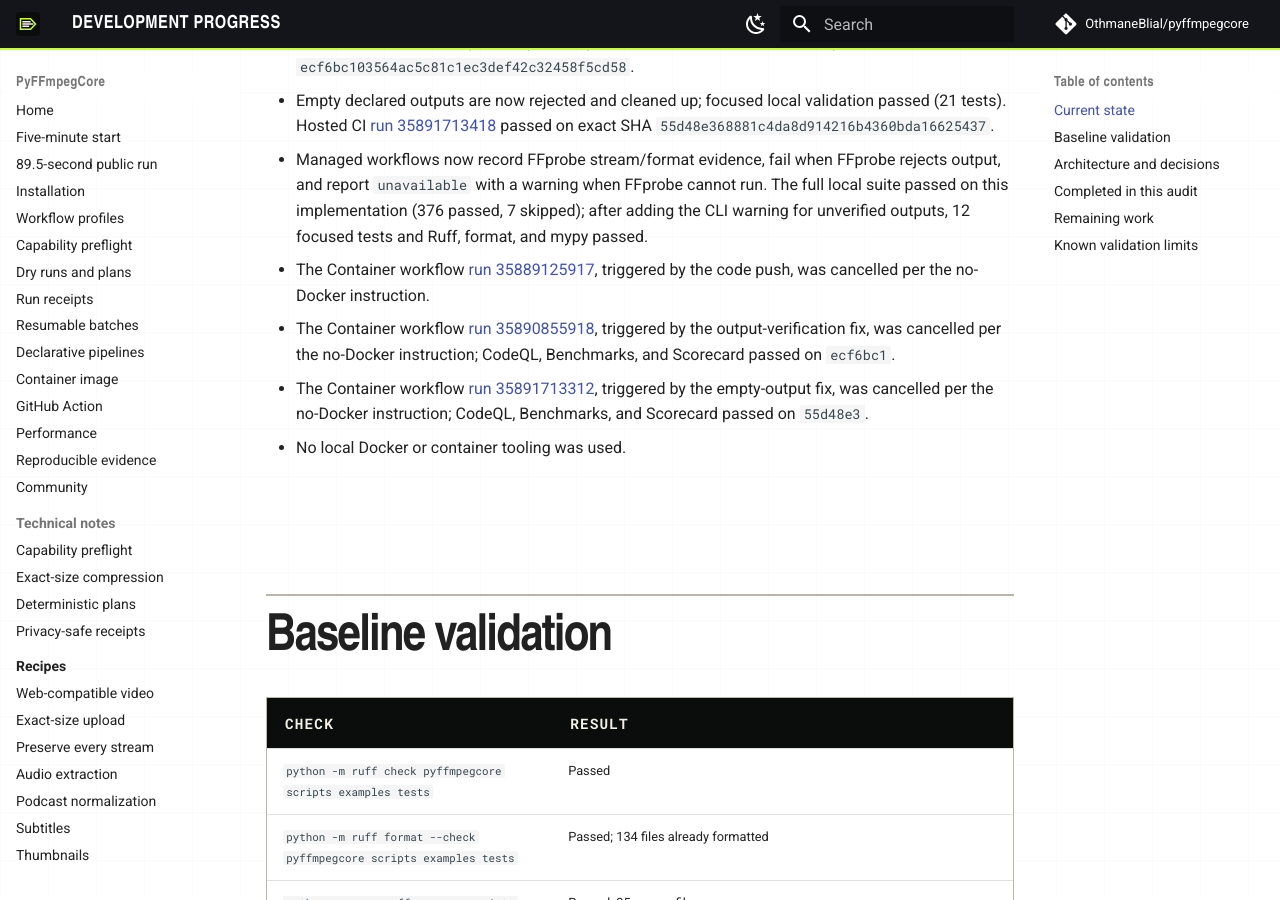
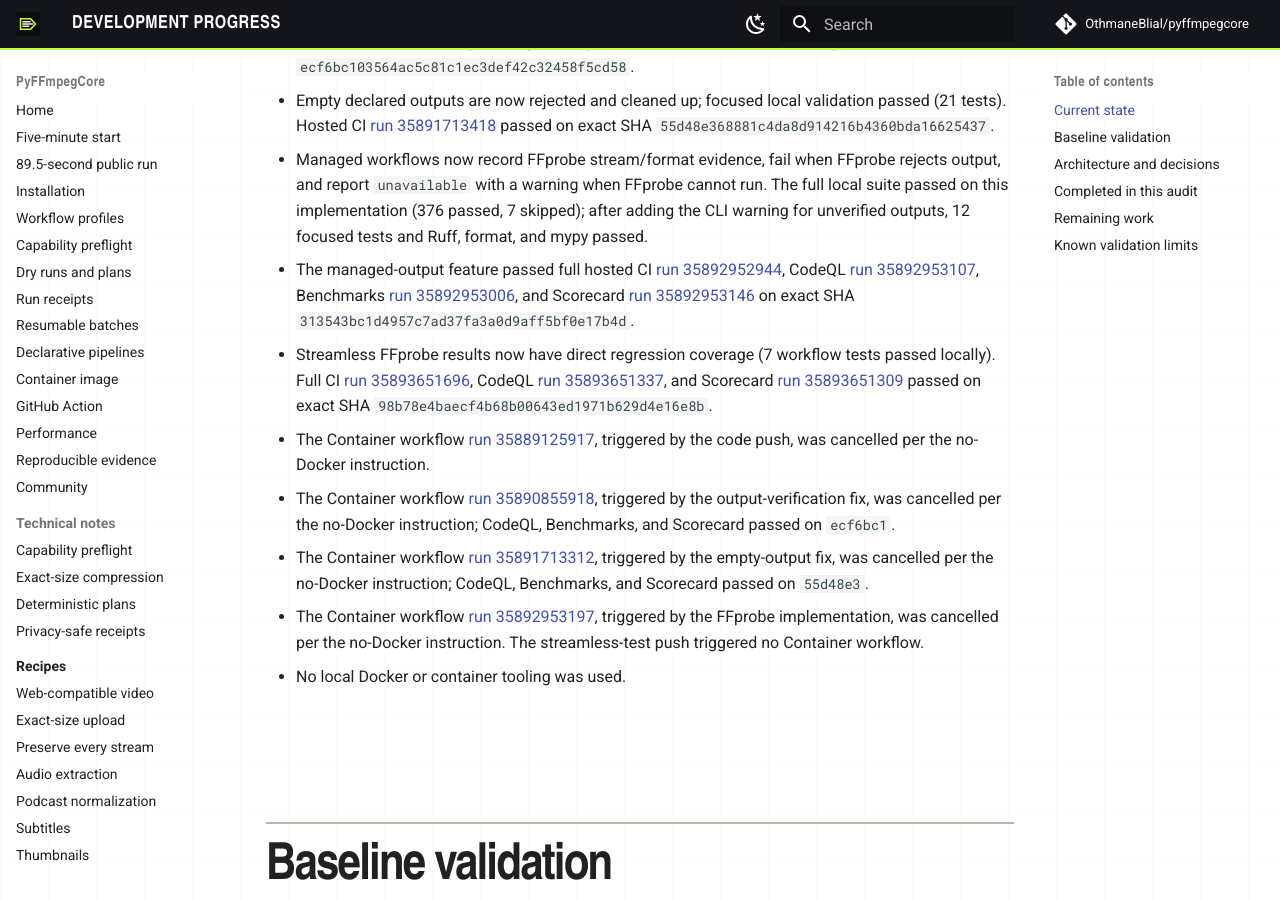
Before and after one commit to OthmaneBlial/pyffmpegcore, an MkDocs documentation site: the page built from docs/PROGRESS.md, in a window 1280 px wide and 900 px high, scrolled down 1110 px. Built offline with MkDocs 1.6.1 and Material for MkDocs 9.7.7, drawn with Linux system fonts in a browser that asks for light colours; comment, search, counter and statistics services are not loaded.

Commit message:
docs: record ffprobe verification checks

```diff
--- a/docs/PROGRESS.md
+++ b/docs/PROGRESS.md
@@ -15,9 +15,12 @@ Updated: 2026-09-23
 - Managed execution now rejects a zero-exit command that failed to create a declared output file; focused local validation passed (20 tests), and hosted CI [run 35890855866](https://github.com/OthmaneBlial/pyffmpegcore/actions/runs/35890855866) passed on exact SHA `ecf6bc103564ac5c81c1ec3def42c32458f5cd58`.
 - Empty declared outputs are now rejected and cleaned up; focused local validation passed (21 tests). Hosted CI [run 35891713418](https://github.com/OthmaneBlial/pyffmpegcore/actions/runs/35891713418) passed on exact SHA `55d48e368881c4da8d914216b4360bda16625437`.
 - Managed workflows now record FFprobe stream/format evidence, fail when FFprobe rejects output, and report `unavailable` with a warning when FFprobe cannot run. The full local suite passed on this implementation (376 passed, 7 skipped); after adding the CLI warning for unverified outputs, 12 focused tests and Ruff, format, and mypy passed.
+- The managed-output feature passed full hosted CI [run 35892952944](https://github.com/OthmaneBlial/pyffmpegcore/actions/runs/35892952944), CodeQL [run 35892953107](https://github.com/OthmaneBlial/pyffmpegcore/actions/runs/35892953107), Benchmarks [run 35892953006](https://github.com/OthmaneBlial/pyffmpegcore/actions/runs/35892953006), and Scorecard [run 35892953146](https://github.com/OthmaneBlial/pyffmpegcore/actions/runs/35892953146) on exact SHA `313543bc1d4957c7ad37fa3a0d9aff5bf0e17b4d`.
+- Streamless FFprobe results now have direct regression coverage (7 workflow tests passed locally). Full CI [run 35893651696](https://github.com/OthmaneBlial/pyffmpegcore/actions/runs/35893651696), CodeQL [run 35893651337](https://github.com/OthmaneBlial/pyffmpegcore/actions/runs/35893651337), and Scorecard [run 35893651309](https://github.com/OthmaneBlial/pyffmpegcore/actions/runs/35893651309) passed on exact SHA `98b78e4baecf4b68b00643ed1971b629d4e16e8b`.
 - The Container workflow [run 35889125917](https://github.com/OthmaneBlial/pyffmpegcore/actions/runs/35889125917), triggered by the code push, was cancelled per the no-Docker instruction.
 - The Container workflow [run 35890855918](https://github.com/OthmaneBlial/pyffmpegcore/actions/runs/35890855918), triggered by the output-verification fix, was cancelled per the no-Docker instruction; CodeQL, Benchmarks, and Scorecard passed on `ecf6bc1`.
 - The Container workflow [run 35891713312](https://github.com/OthmaneBlial/pyffmpegcore/actions/runs/35891713312), triggered by the empty-output fix, was cancelled per the no-Docker instruction; CodeQL, Benchmarks, and Scorecard passed on `55d48e3`.
+- The Container workflow [run 35892953197](https://github.com/OthmaneBlial/pyffmpegcore/actions/runs/35892953197), triggered by the FFprobe implementation, was cancelled per the no-Docker instruction. The streamless-test push triggered no Container workflow.
 - No local Docker or container tooling was used.
 
 ## Baseline validation
```
